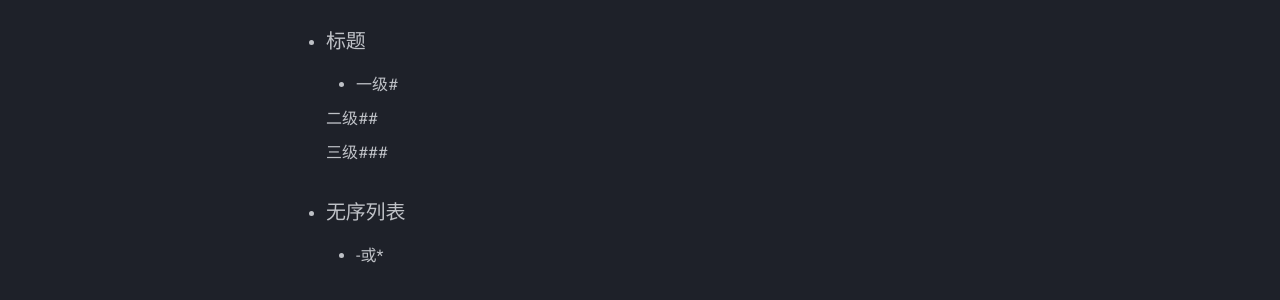
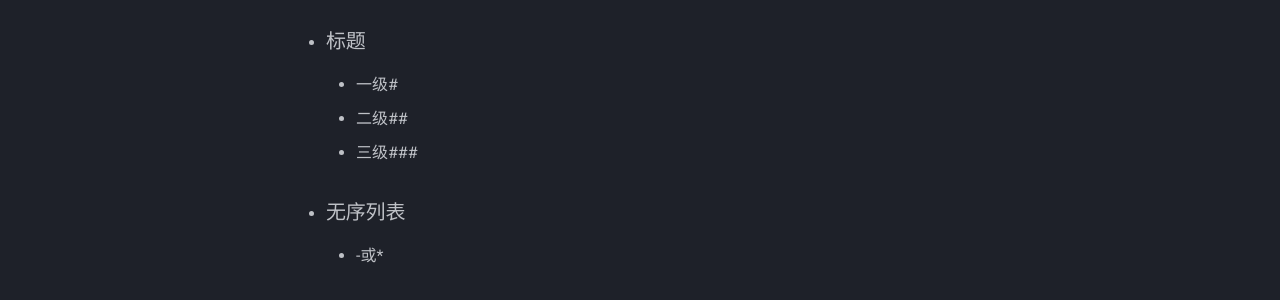
Before and after one commit to Xmbtx/xmbtx-blog, an MkDocs documentation site: the page built from docs/mkd/mkd.md, in a window 1280 px wide and 900 px high, scrolled down 754 px. Shown: the part 431-731 px from the top of the window. Built offline with MkDocs 1.6.1 and Material for MkDocs 9.7.7, drawn with Linux system fonts in a browser that asks for light colours.

Commit message:
2023-10-18_01:02:38 update

```diff
--- a/docs/mkd/mkd.md
+++ b/docs/mkd/mkd.md
@@ -54,10 +54,8 @@
 - ### 标题
 
     - 一级#
-
-      二级##
-
-      三级###
+    - 二级##
+    - 三级###
 
 - ### 无序列表
 
```
